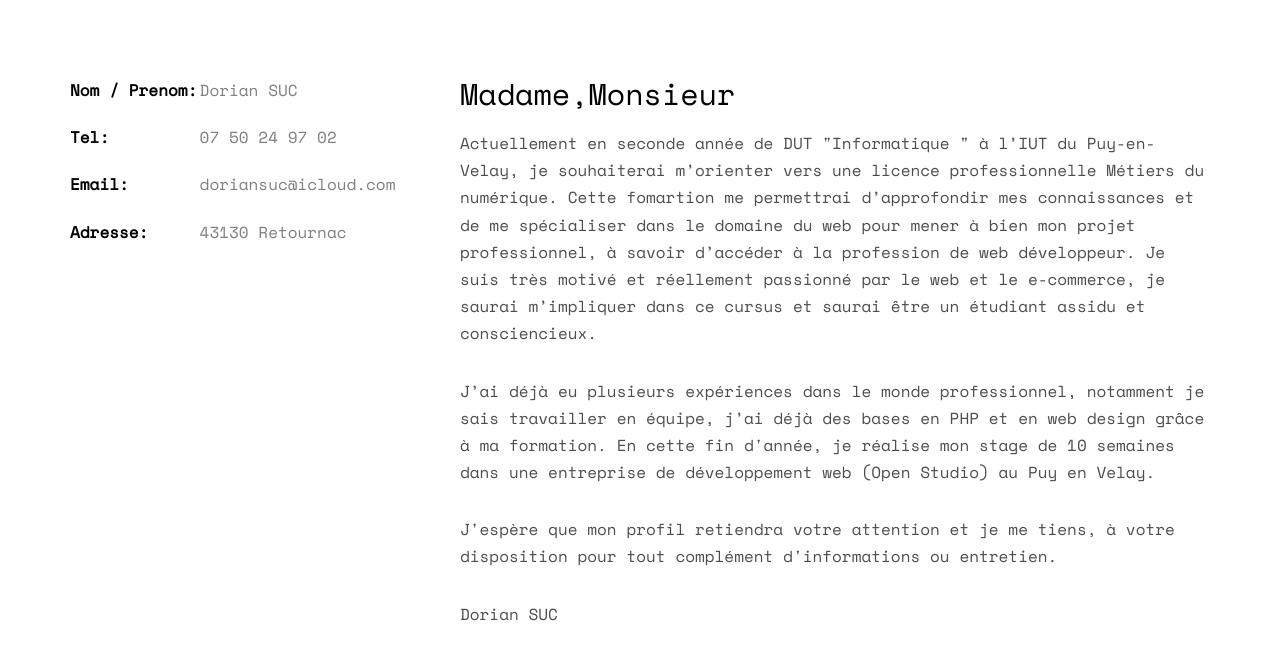
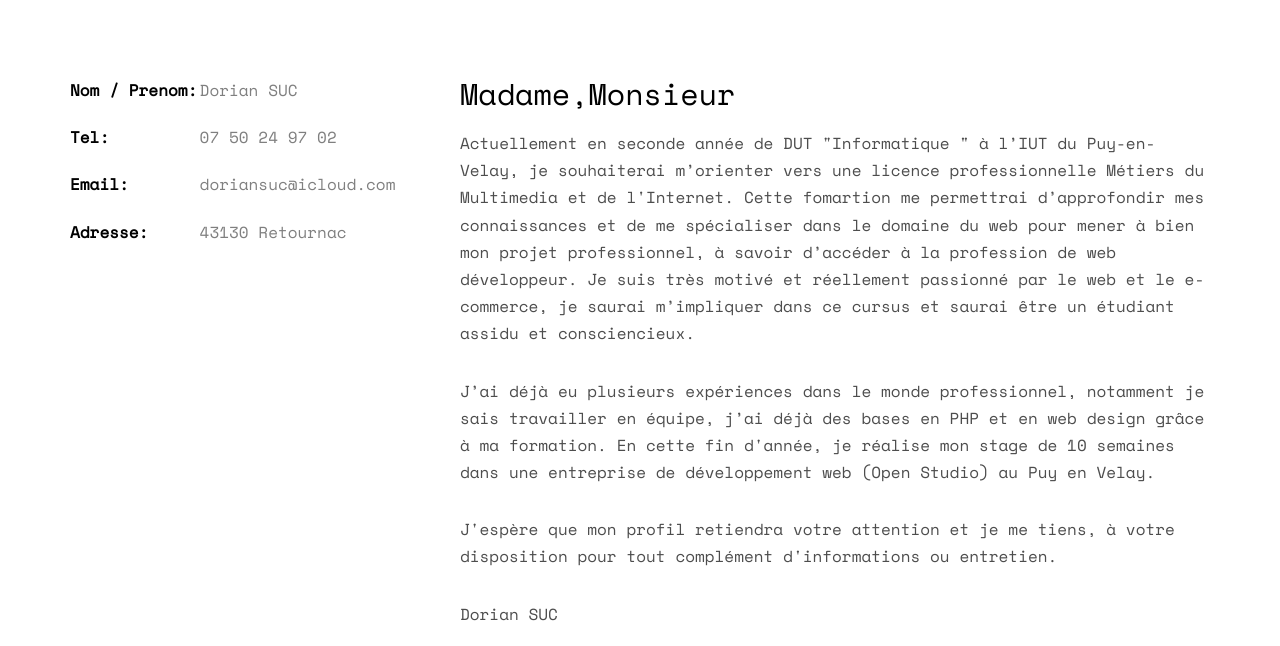
Before and after one commit to drulyne/drulyne.github.io, a plain HTML site: page index.html in a window 1280 px wide. Shown: the part 995-1641 px from the top of the page. Drawn offline with nearby package versions, Linux system fonts and the light colour scheme; some packages are replaced by stand-ins of ours; files whose address does not match are found by name.

Commit message:
christelle

```diff
--- a/index.html
+++ b/index.html
@@ -83,7 +83,7 @@
 				</div>
 				<div class="col-md-8">
 					<h2>Madame,Monsieur</h2>
-					<p>	Actuellement en seconde année de DUT "Informatique " à l’IUT du Puy-en-Velay, je souhaiterai m’orienter vers une licence professionnelle Métiers du numérique. Cette fomartion me permettrai d’approfondir mes connaissances et de me spécialiser dans le domaine du web pour mener à bien mon projet professionnel, à savoir d’accéder à la profession de web développeur. Je suis très motivé et réellement passionné par le web et le e-commerce, je saurai m’impliquer dans ce cursus et saurai être un étudiant assidu et consciencieux.</p>
+					<p>	Actuellement en seconde année de DUT "Informatique " à l’IUT du Puy-en-Velay, je souhaiterai m’orienter vers une licence professionnelle Métiers du Multimedia et de l'Internet. Cette fomartion me permettrai d’approfondir mes connaissances et de me spécialiser dans le domaine du web pour mener à bien mon projet professionnel, à savoir d’accéder à la profession de web développeur. Je suis très motivé et réellement passionné par le web et le e-commerce, je saurai m’impliquer dans ce cursus et saurai être un étudiant assidu et consciencieux.</p>
 					<p>	J’ai déjà eu plusieurs expériences dans le monde professionnel, notamment je sais travailler en équipe, j’ai déjà des bases en PHP et en web design grâce à ma formation. En cette fin d'année, je réalise mon stage de 10 semaines dans une entreprise de développement web (Open Studio) au Puy en Velay.</p>
 					<p> J'espère que mon profil retiendra votre attention et je me tiens, à votre disposition pour tout complément d'informations ou entretien.</p>
 					<p>Dorian SUC</p>
```
